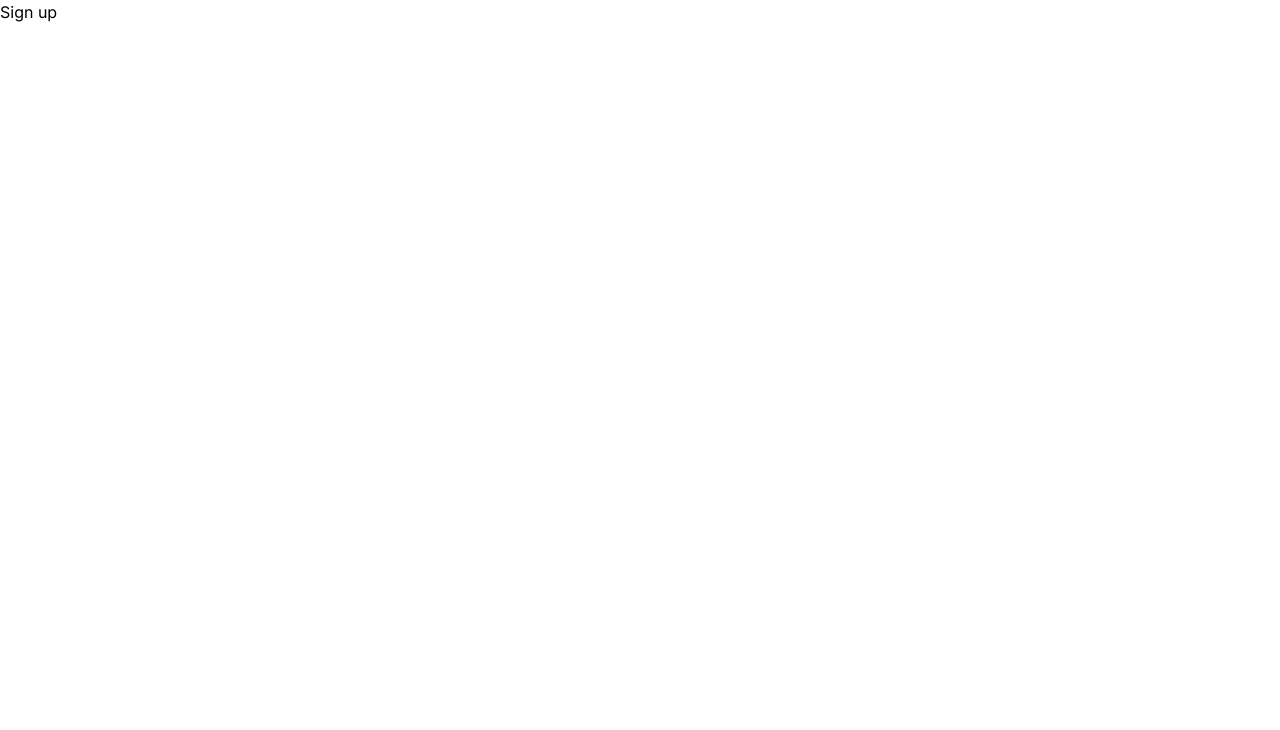
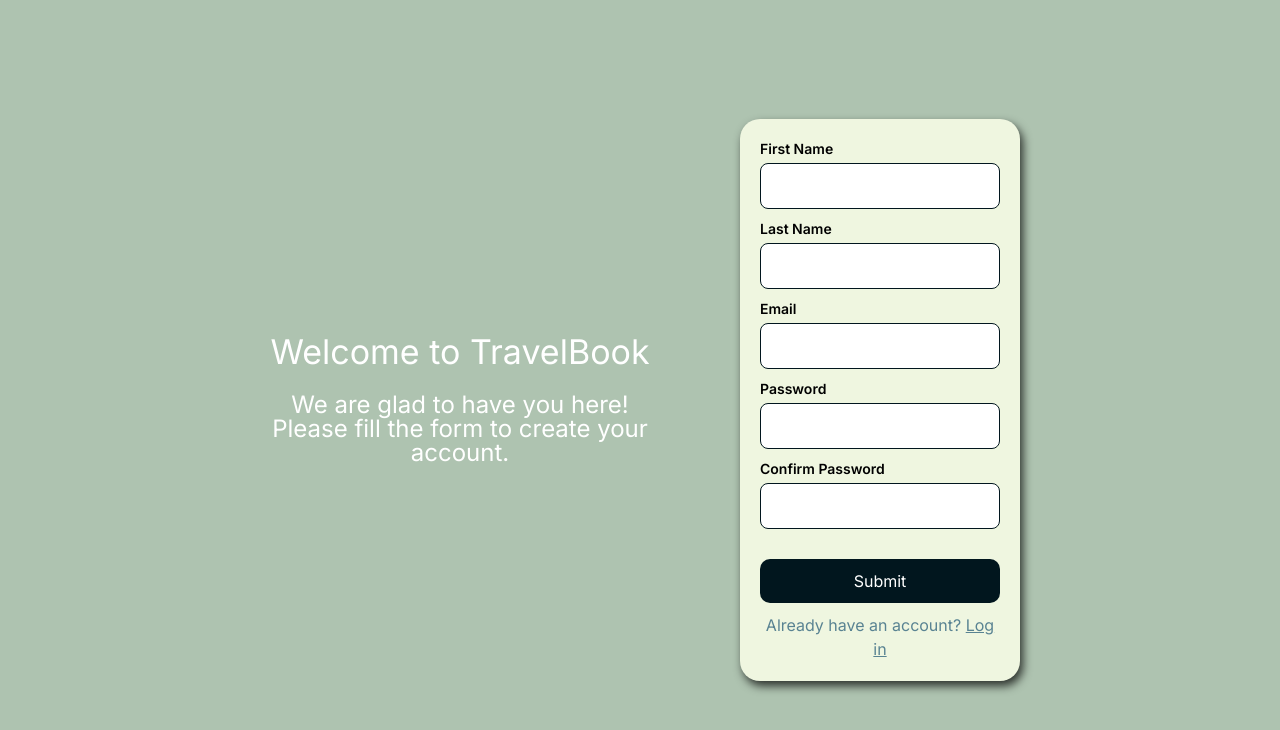
Before and after one commit to robertmedinasb/travel-book, a Next.js app: page /sign-up in a window 1280 px wide. Shown: the top 730 px of the page. Built offline with nearby package versions, Linux system fonts and the light colour scheme.

Commit message:
feat: create sign-up form and make textfield as generic

```diff
--- a/src/app/sign-up/page.tsx
+++ b/src/app/sign-up/page.tsx
@@ -1,3 +1,13 @@
+import { SignUpForm } from '@/components/SignUpForm/SignUpForm';
+import { FormViewLayout } from '../layouts/FormView/FormView';
+
 export default function SignUp() {
-  return <>Sign up</>
+  return (
+    <FormViewLayout
+      title="Welcome to TravelBook"
+      description="We are glad to have you here! Please fill the form to create your account."
+    >
+      <SignUpForm />
+    </FormViewLayout>
+  );
 }
--- a/src/components/LogInForm/LogInForm.tsx
+++ b/src/components/LogInForm/LogInForm.tsx
@@ -5,13 +5,14 @@
 import loginFormStyles from './styles/LoginForm.module.scss';
 import Link from 'next/link';
 import { EMAIL_REGEX } from '@/utils/constants';
+import { LoginForm } from './types/LoginForm';
 
 export const LogInForm = () => {
-  const { form, handleSubmit } = useLoginForm();
+  const { form, handleSubmit, firstError } = useLoginForm();
 
   return (
     <form className={loginFormStyles.form} onSubmit={handleSubmit}>
-      <TextField
+      <TextField<LoginForm>
         form={form}
         fieldName="email"
         placeholder="example@email.com"
@@ -19,7 +20,7 @@
         regex={EMAIL_REGEX}
         required
       />
-      <TextField
+      <TextField<LoginForm>
         form={form}
         fieldName={'password'}
         placeholder="type your password here"
@@ -27,13 +28,14 @@
         type="password"
         required
       />
+      <span className={loginFormStyles.errorMessage}>{firstError}</span>
       <button type="submit" className={loginFormStyles.submitButton}>
         Submit
       </button>
       <ul className={loginFormStyles.redirectionLinks}>
         <li className={loginFormStyles.redirectionLink}>
           <p className="text-center">
-            New to Travel Book? Sign up <Link href={'/sign-up'}>here</Link>
+            New to Travel Book? <Link href={'/sign-up'}>Sign up</Link>
           </p>
         </li>
       </ul>
--- a/src/components/LogInForm/state/useLoginForm.ts
+++ b/src/components/LogInForm/state/useLoginForm.ts
@@ -5,6 +5,7 @@
 interface UseLoginFormState {
   form: UseFormReturn<LoginForm>;
   handleSubmit: () => void;
+  firstError: string;
 }
 
 export const useLoginForm = (): UseLoginFormState => {
@@ -16,8 +17,10 @@
   });
 
   const handleSubmit = form.handleSubmit(async (data) => {
-    router.push('/sign-up');
+    router.push('/tours');
   });
 
-  return { form, handleSubmit };
+  const firstError = Object.values(form.formState.errors)[0]?.message ?? '';
+
+  return { form, handleSubmit, firstError };
 };
--- /dev/null
+++ b/src/components/SignUpForm/SignUpForm.tsx
@@ -0,0 +1,71 @@
+'use client';
+
+import { FC } from 'react';
+import { useSignUpForm } from './state/useSignUpForm';
+import { TextField } from '../TextField/TextField';
+import { EMAIL_REGEX, NAME_REGEX } from '@/utils/constants';
+import { SignupForm } from './types/SignUpForm';
+import signUpFormStyles from './styles/SignUpForm.module.scss';
+import Link from 'next/link';
+
+interface SignUpFormProps {}
+
+export const SignUpForm: FC<SignUpFormProps> = () => {
+  const { form, handleSubmit, firstError } = useSignUpForm();
+
+  return (
+    <form className={signUpFormStyles.form} onSubmit={handleSubmit}>
+      <TextField<SignupForm>
+        form={form}
+        fieldName="name"
+        placeholder="First name"
+        title="First Name"
+        regex={NAME_REGEX}
+        required
+      />
+      <TextField<SignupForm>
+        form={form}
+        fieldName="lastName"
+        placeholder="Last name"
+        title="Last Name"
+        regex={NAME_REGEX}
+        required
+      />
+      <TextField<SignupForm>
+        form={form}
+        fieldName="email"
+        placeholder="example@email.com"
+        title="Email"
+        regex={EMAIL_REGEX}
+        required
+      />
+      <TextField<SignupForm>
+        form={form}
+        fieldName={'password'}
+        placeholder="type your password here"
+        title="Password"
+        type="password"
+        required
+      />
+      <TextField<SignupForm>
+        form={form}
+        fieldName={'confirmPassword'}
+        placeholder="confirm the password"
+        title="Confirm Password"
+        type="password"
+        required
+      />
+      <span className={signUpFormStyles.errorMessage}>{firstError}</span>
+      <button type="submit" className={signUpFormStyles.submitButton}>
+        Submit
+      </button>
+      <ul className={signUpFormStyles.redirectionLinks}>
+        <li className={signUpFormStyles.redirectionLink}>
+          <p className="text-center">
+            Already have an account? <Link href={'/log-in'}>Log in</Link>
+          </p>
+        </li>
+      </ul>
+    </form>
+  );
+};
--- /dev/null
+++ b/src/components/SignUpForm/state/useSignUpForm.ts
@@ -0,0 +1,41 @@
+import { UseFormReturn, useForm } from 'react-hook-form';
+import { SignupForm } from '../types/SignUpForm';
+import { useRouter } from 'next/navigation';
+
+interface UseSignUpFormState {
+  form: UseFormReturn<SignupForm>;
+  handleSubmit: () => void;
+  firstError: string;
+}
+
+export const useSignUpForm = (): UseSignUpFormState => {
+  const router = useRouter();
+
+  const form = useForm<SignupForm>({
+    mode: 'onBlur',
+    reValidateMode: 'onBlur',
+  });
+
+  const handleSubmit = form.handleSubmit((data) => {
+    if (data.password !== data.confirmPassword) {
+      form.setError('password', {
+        type: 'validate',
+        message: 'Passwords do not match',
+      });
+
+      return form.setError('confirmPassword', {
+        type: 'validate',
+        message: 'Passwords do not match',
+      });
+    }
+    router.push('/tours');
+  });
+
+  const firstError = Object.values(form.formState.errors)[0]?.message ?? '';
+
+  return {
+    form,
+    handleSubmit,
+    firstError,
+  };
+};
--- /dev/null
+++ b/src/components/SignUpForm/styles/SignUpForm.module.scss
@@ -0,0 +1,41 @@
+@import '@/styles/colors.module.scss';
+
+.form {
+  width: fit-content;
+  margin: 50px auto;
+  width: 280px;
+  display: flex;
+  flex-direction: column;
+  align-items: center;
+  gap: 10px;
+  padding: 20px;
+  border-radius: 20px;
+  background-color: $beige;
+  box-shadow: 3px 5px 10px 0px rgba(0,0,0,0.75);
+}
+
+.errorMessage {
+  color: $error;
+}
+
+.submitButton{
+  color: #ffffff;
+  background: $rich-black;
+  font-size: 16px;
+  padding: 10px;
+  width: 100%;
+  border-radius: 10px;
+  margin-top: 10px;
+}
+
+.redirectionLinks {
+  display: flex;
+  align-items: center;
+}
+
+.redirectionLink {
+  color: $primary-color;
+  a {
+    text-decoration: underline;
+  }
+}
--- /dev/null
+++ b/src/components/SignUpForm/types/SignUpForm.ts
@@ -0,0 +1,7 @@
+export interface SignupForm {
+  name: string;
+  lastName: string;
+  email: string;
+  password: string;
+  confirmPassword: string;
+}
--- a/src/components/TextField/TextField.tsx
+++ b/src/components/TextField/TextField.tsx
@@ -2,47 +2,46 @@
 
 import { FC } from 'react';
 import textFieldStyles from './styles/TextField.module.scss';
-import { UseFormReturn } from 'react-hook-form';
-import { LoginForm } from '../LogInForm/types/LoginForm';
+import { FieldValues, UseFormReturn } from 'react-hook-form';
 
-interface TextFieldProps {
+interface TextFieldProps<Form extends FieldValues> {
   placeholder: string;
   title: string;
-  form: UseFormReturn<LoginForm>;
-  fieldName: keyof LoginForm;
+  form: UseFormReturn<Form>;
+  fieldName: keyof Form;
   type?: 'text' | 'password';
   regex?: RegExp;
   required?: boolean;
 }
 
-export const TextField: FC<TextFieldProps> = ({
+export function TextField<Form extends FieldValues>({
   form,
   title,
   fieldName,
   required,
   type = 'text',
   regex = /\w*/,
-}) => {
+}: TextFieldProps<Form>) {
   const {
     formState: { errors },
   } = form;
 
   return (
     <div className="flex flex-col gap-1 w-full">
-      <label className="font-semibold text-sm" htmlFor={fieldName}>
+      <label className="font-semibold text-sm" htmlFor={fieldName as string}>
         {title}
       </label>
       <input
         className={`${errors[fieldName]?.ref ? textFieldStyles.error : ''} ${
           textFieldStyles.textField
         }`}
-        id={fieldName}
+        id={fieldName as string}
         type={type}
-        {...form.register(fieldName, {
+        {...form.register(fieldName as any, {
           required,
           pattern: regex,
         })}
       />
     </div>
   );
-};
+}
--- a/src/utils/constants.ts
+++ b/src/utils/constants.ts
@@ -1,3 +1,4 @@
 const EMAIL_REGEX = /^[a-z0-9._%+-]+@[a-z0-9.-]+\.[a-z]{2,4}$/;
+const NAME_REGEX = /^[a-zA-Z]{3,15}$/;
 
-export { EMAIL_REGEX };
+export { EMAIL_REGEX, NAME_REGEX };
```
